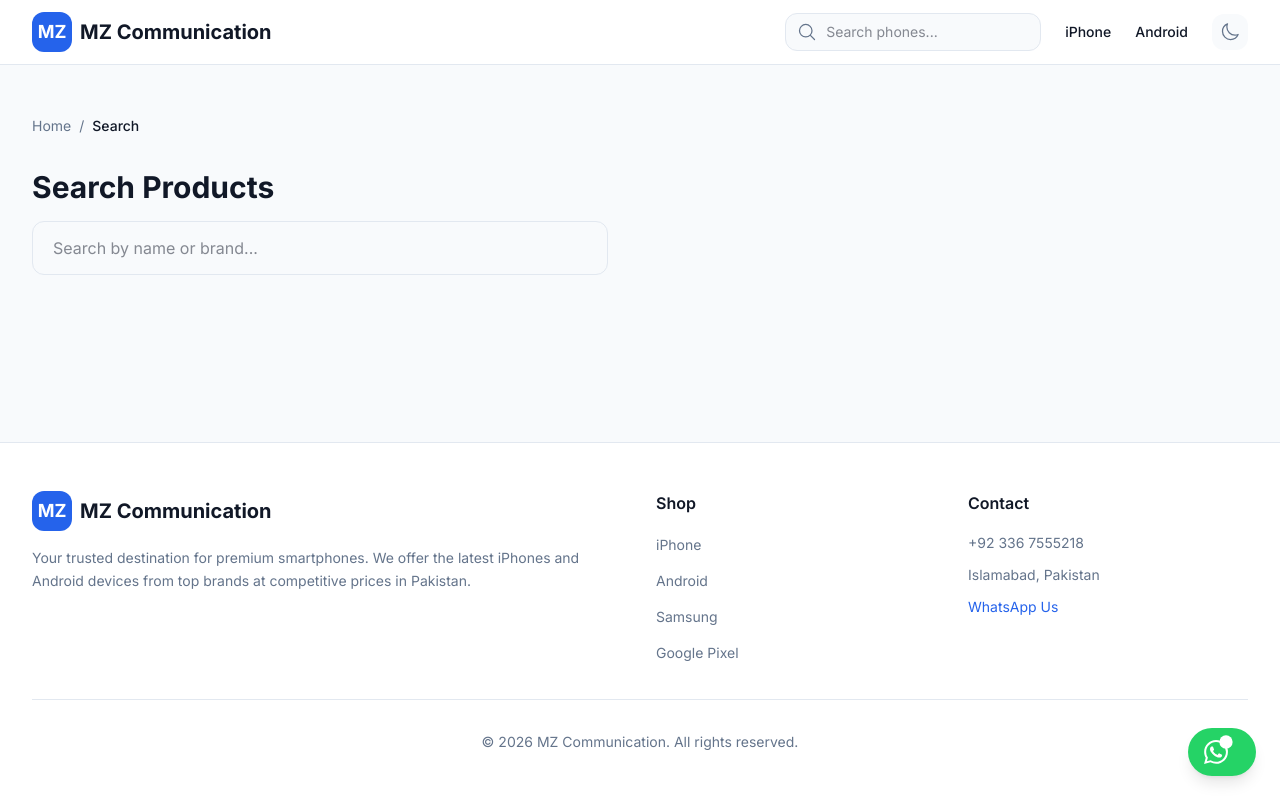
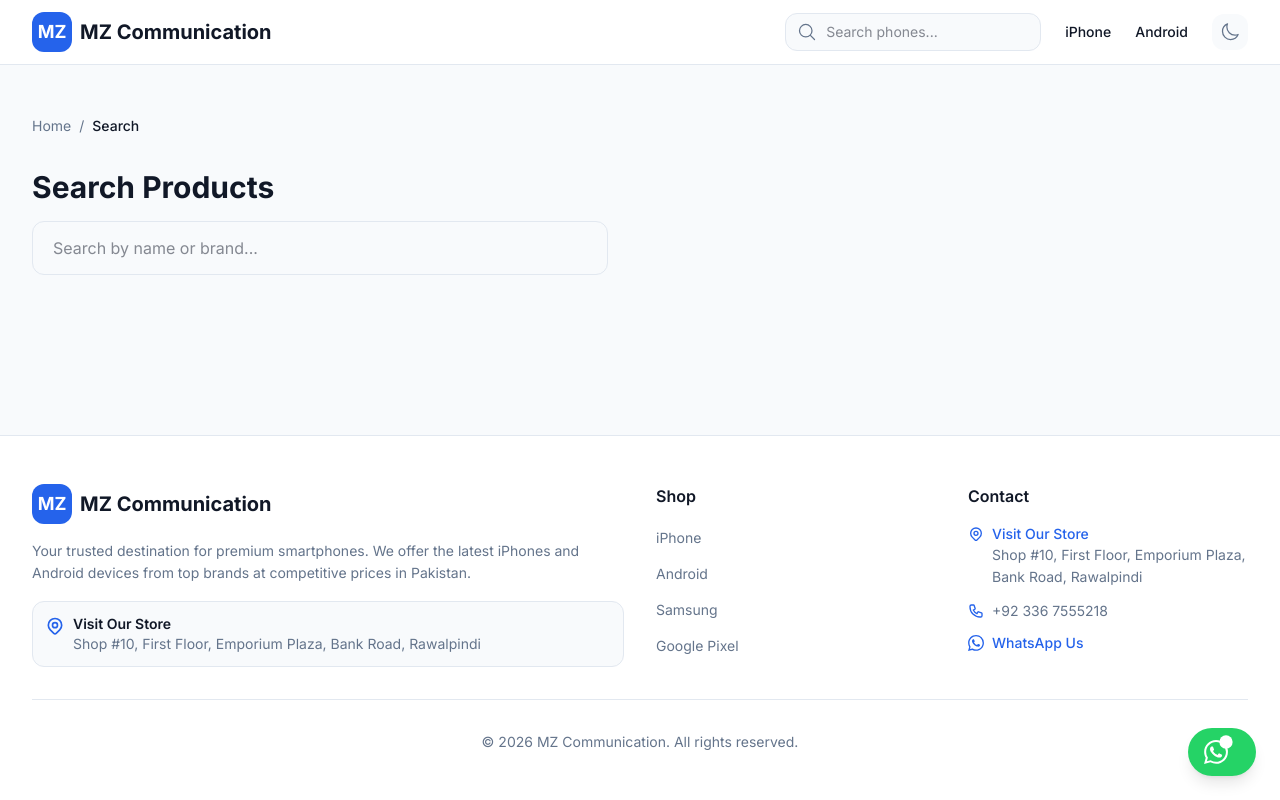
Before and after one commit to Hafiz-Tanzeel-Shamshad/mz-communication, a React (Vite) app: page /search in a window 1280 px wide. Built offline with nearby package versions, Linux system fonts and the light colour scheme.

Commit message:
Enhance Footer component with store information and contact details

```diff
--- a/src/components/Footer.jsx
+++ b/src/components/Footer.jsx
@@ -21,6 +21,15 @@ export default function Footer() {
               Your trusted destination for premium smartphones. We offer the latest iPhones and Android devices
               from top brands at competitive prices in Pakistan.
             </p>
+            <div className="mt-4 p-3 rounded-xl" style={{ background: "var(--bg-main)", border: "1px solid var(--border-color)" }}>
+              <div className="flex items-start gap-2 text-sm">
+                <svg className="w-5 h-5 mt-0.5 shrink-0 text-primary" fill="none" stroke="currentColor" viewBox="0 0 24 24"><path strokeLinecap="round" strokeLinejoin="round" strokeWidth={2} d="M17.657 16.657L13.414 20.9a1.998 1.998 0 01-2.827 0l-4.244-4.243a8 8 0 1111.314 0z" /><path strokeLinecap="round" strokeLinejoin="round" strokeWidth={2} d="M15 11a3 3 0 11-6 0 3 3 0 016 0z" /></svg>
+                <div>
+                  <p className="font-semibold" style={{ color: "var(--text-main)" }}>Visit Our Store</p>
+                  <p style={{ color: "var(--text-secondary)" }}>Shop #10, First Floor, Emporium Plaza, Bank Road, Rawalpindi</p>
+                </div>
+              </div>
+            </div>
           </div>
 
           <div>
@@ -43,15 +52,25 @@ export default function Footer() {
 
           <div>
             <h3 className="font-semibold mb-3 sm:mb-4" style={{ color: "var(--text-main)" }}>Contact</h3>
-            <div className="space-y-2 text-sm" style={{ color: "var(--text-secondary)" }}>
-              <p className="py-0.5">+92 336 7555218</p>
-              <p className="py-0.5">Islamabad, Pakistan</p>
+            <div className="space-y-3 text-sm" style={{ color: "var(--text-secondary)" }}>
+              <div className="flex items-start gap-2">
+                <svg className="w-4 h-4 mt-0.5 shrink-0 text-primary" fill="none" stroke="currentColor" viewBox="0 0 24 24"><path strokeLinecap="round" strokeLinejoin="round" strokeWidth={2} d="M17.657 16.657L13.414 20.9a1.998 1.998 0 01-2.827 0l-4.244-4.243a8 8 0 1111.314 0z" /><path strokeLinecap="round" strokeLinejoin="round" strokeWidth={2} d="M15 11a3 3 0 11-6 0 3 3 0 016 0z" /></svg>
+                <div>
+                  <p className="font-medium text-primary">Visit Our Store</p>
+                  <p className="leading-relaxed">Shop #10, First Floor, Emporium Plaza, Bank Road, Rawalpindi</p>
+                </div>
+              </div>
+              <div className="flex items-center gap-2">
+                <svg className="w-4 h-4 shrink-0 text-primary" fill="none" stroke="currentColor" viewBox="0 0 24 24"><path strokeLinecap="round" strokeLinejoin="round" strokeWidth={2} d="M3 5a2 2 0 012-2h3.28a1 1 0 01.948.684l1.498 4.493a1 1 0 01-.502 1.21l-2.257 1.13a11.042 11.042 0 005.516 5.516l1.13-2.257a1 1 0 011.21-.502l4.493 1.498a1 1 0 01.684.949V19a2 2 0 01-2 2h-1C9.716 21 3 14.284 3 6V5z" /></svg>
+                <p>+92 336 7555218</p>
+              </div>
               <a
                 href="https://wa.me/923367555218"
                 target="_blank"
                 rel="noopener noreferrer"
-                className="block text-primary hover:underline py-0.5"
+                className="flex items-center gap-2 text-primary hover:underline font-medium"
               >
+                <svg className="w-4 h-4" fill="currentColor" viewBox="0 0 24 24"><path d="M17.472 14.382c-.297-.149-1.758-.867-2.03-.967-.273-.099-.471-.148-.67.15-.197.297-.767.966-.94 1.164-.173.199-.347.223-.644.075-.297-.15-1.255-.463-2.39-1.475-.883-.788-1.48-1.761-1.653-2.059-.173-.297-.018-.458.13-.606.134-.133.298-.347.446-.52.149-.174.198-.298.298-.497.099-.198.05-.371-.025-.52-.075-.149-.669-1.612-.916-2.207-.242-.579-.487-.5-.669-.51-.173-.008-.371-.01-.57-.01-.198 0-.52.074-.792.372-.272.297-1.04 1.016-1.04 2.479 0 1.462 1.065 2.875 1.213 3.074.149.198 2.096 3.2 5.077 4.487.709.306 1.262.489 1.694.625.712.227 1.36.195 1.871.118.571-.085 1.758-.719 2.006-1.413.248-.694.248-1.289.173-1.413-.074-.124-.272-.198-.57-.347m-5.421 7.403h-.004a9.87 9.87 0 01-5.031-1.378l-.361-.214-3.741.982.998-3.648-.235-.374a9.86 9.86 0 01-1.51-5.26c.001-5.45 4.436-9.884 9.888-9.884 2.64 0 5.122 1.03 6.988 2.898a9.825 9.825 0 012.893 6.994c-.003 5.45-4.437 9.884-9.885 9.884m8.413-18.297A11.815 11.815 0 0012.05 0C5.495 0 .16 5.335.157 11.892c0 2.096.547 4.142 1.588 5.945L.057 24l6.305-1.654a11.882 11.882 0 005.683 1.448h.005c6.554 0 11.89-5.335 11.893-11.893a11.821 11.821 0 00-3.48-8.413z" /></svg>
                 WhatsApp Us
               </a>
             </div>
--- a/src/context/ProductContext.jsx
+++ b/src/context/ProductContext.jsx
@@ -5,8 +5,21 @@ const ProductContext = createContext()
 
 export function ProductProvider({ children }) {
   const [products, setProducts] = useState(() => {
-    const saved = localStorage.getItem("mz-products")
-    return saved ? JSON.parse(saved) : initialProducts
+    try {
+      const saved = localStorage.getItem("mz-products")
+      if (!saved) return initialProducts
+      const parsed = JSON.parse(saved)
+      const merged = initialProducts.map((initial) => {
+        const modified = parsed.find((p) => p.id === initial.id)
+        return modified ? { ...initial, ...modified } : initial
+      })
+      const newProducts = parsed.filter(
+        (p) => !initialProducts.some((ip) => ip.id === p.id)
+      )
+      return [...merged, ...newProducts]
+    } catch {
+      return initialProducts
+    }
   })
   const [searchQuery, setSearchQuery] = useState("")
 
```
